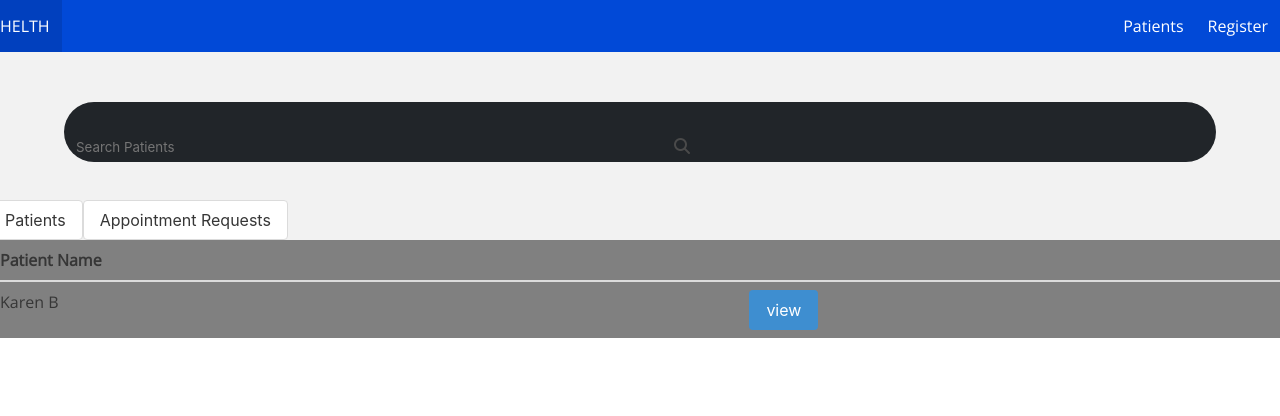
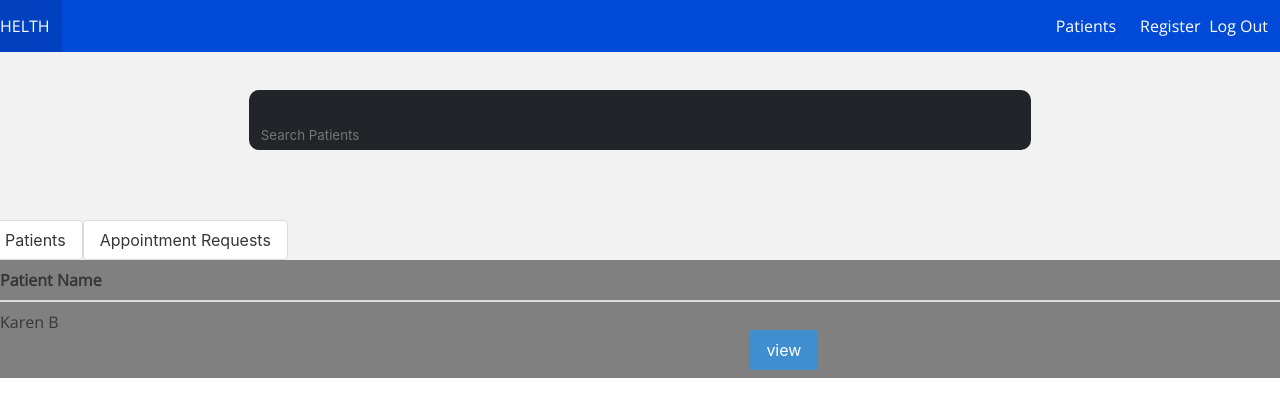
Before and after one commit to mununuribonjesi/cssd-health-client, a React (Create React App) app: page /patientScreen in a window 1280 px wide. Shown: the top 416 px of the page. Built offline with nearby package versions, Linux system fonts and the light colour scheme; sample sign-in values are in the browser's storage.

Commit message:
search function centered

```diff
--- a/src/Contexts/authContext.js
+++ b/src/Contexts/authContext.js
@@ -1,5 +1,6 @@
 import React, { createContext, Component } from 'react';
 import axios from 'axios';
+import { Redirect } from 'react-router-dom';
 
 //creating Auth context
 
@@ -10,16 +11,20 @@ class AuthenticationProvider extends Component {
     constructor(props) {
         super(props)
 
-        this.state = {
-            isAuthenticated: false,
-            username: '',
-            password: ''
-        }
-
         this.submitForm = this.submitForm.bind(this);
         this.onChange = this.onChange.bind(this)
     }
 
+    state = {
+        isAuthenticated: false,
+        username: '',
+        password: ''
+    }
+
+    userLogout(){
+        localStorage.removeItem('token');
+        window.location.reload();
+      };
     //UserAuthentication
 
     async login() {
@@ -44,7 +49,6 @@ class AuthenticationProvider extends Component {
     }
 
     onChange = (e) => {
-
         this.setState({
             [e.target.name]: e.target.value
         })
@@ -59,7 +63,7 @@ class AuthenticationProvider extends Component {
         return (
             <AuthContext.Provider
                 value={{...this.state,onChange: this.onChange
-                ,submitForm: this.submitForm}}>
+                ,submitForm: this.submitForm,userLogout:this.userLogout}}>
                 {this.props.children}
             </AuthContext.Provider>
         )
--- a/src/components/Login.css
+++ b/src/components/Login.css
@@ -5,7 +5,7 @@ input{
 
 .box {
 
-    padding: 10.25rem !important;
+    padding: 5.25rem !important;
 }
 
 
@@ -14,10 +14,10 @@ input{
     width: 0 !important;
 }
 
-button
+.button
 {
 
-    margin-top: 50px;
+    margin-top: 20px;
 
 
 
--- a/src/components/nav.js
+++ b/src/components/nav.js
@@ -1,19 +1,22 @@
 import React, { Component } from 'react';
 import './nav.css';
+import authContext, { AuthContext } from '../Contexts/authContext';
+import { Redirect } from 'react-router-dom';
 
 export class NavBar extends Component {
+    static contextType = authContext;
+
   render() {
     return (
+
       <nav className="navbar is-primary" role="navigation">
         <div className="container">
           <div className="navbar-brand">
-            <a href="/" className="navbar-item">
+            <a href="patientScreen" className="navbar-item">
               HELTH
               </a>
-
           </div>
         </div>
-
         <div className="navbar-start">
           <a href='patientScreen' className="navbar-item">
             Patients
@@ -23,6 +26,24 @@ export class NavBar extends Component {
             Register
           </a>
         </div>
+
+        <AuthContext.Consumer>
+          {(context) => {
+            var { isAuthenticated, username, password, onChange, submitForm, userLogout } = context;
+            console.log(context)
+            const token = localStorage.getItem('token');
+            if (token) {
+              return <div className="navbar-end">
+                <a onClick={userLogout} className="navbar-item">
+                  Log Out
+              </a>
+              </div>
+            }
+
+          }}
+        </AuthContext.Consumer>
+
+
       </nav>
     );
   }
--- a/src/components/patientScreen.css
+++ b/src/components/patientScreen.css
@@ -20,14 +20,12 @@ margin-top: 0px;
   width: 100%;
 }
 .searchbar {
-
-
         margin-bottom: 50px;
         margin-top: 50px;
         height: 60px;
-        min-width: 0px;
+        min-width: 60%;
         background-color: #212529;
-        border-radius: 30px;
+        border-radius: 10px;
         padding: 10px;
         z-index: 99999;
 }
--- a/src/components/patientScreen.js
+++ b/src/components/patientScreen.js
@@ -1,8 +1,9 @@
 import React, { Component } from 'react';
 import './patientScreen.css';
-import {Line } from 'react-chartjs-2';
+import { Line } from 'react-chartjs-2';
 
 class patientScreen extends Component {
+
   constructor(props) {
     super(props)
     this.showAppointments = this.showAppointments.bind(this);
@@ -16,8 +17,7 @@ class patientScreen extends Component {
     }
   }
 
-    healthData()
-    {
+  healthData() {
     var recentHealthData = {
       labels: ['January', 'February', 'March', 'April', 'May', 'June', 'July'],
       datasets: [
@@ -48,27 +48,26 @@ class patientScreen extends Component {
     return recentHealthData;
   }
 
-  showAppointments (){
+  showAppointments() {
 
-        this.setState({isPatients:false});
-        this.setState({isView:false});
-        this.setState({isAppointmentRequest:true});
+    this.setState({ isPatients: false });
+    this.setState({ isView: false });
+    this.setState({ isAppointmentRequest: true });
   }
 
-    showView(){
+  showView() {
 
-        this.setState({isPatients:false});
-        this.setState({isAppointmentRequest:false});
-        this.setState({isView:true});
+    this.setState({ isPatients: false });
+    this.setState({ isAppointmentRequest: false });
+    this.setState({ isView: true });
 
   }
 
-     showPatients ()
-    {
+  showPatients() {
 
-        this.setState({isView:false});
-        this.setState({isAppointmentRequest:false});
-        this.setState({isPatients:true});
+    this.setState({ isView: false });
+    this.setState({ isAppointmentRequest: false });
+    this.setState({ isPatients: true });
 
   }
 
@@ -80,23 +79,17 @@ class patientScreen extends Component {
     const recentHealthdata = this.healthData;
     const recentDataActivity = this.healthData;
 
-
-
-
     return (
 
 
       <div className="">
-
-            <div className="">
-        <div className="container">
-            <div className="searchbar">
-               <input type="text" class="search_input" placeholder="Search Patients"/>
-      <i class="fa fa-search"></i>
+        <div className="columns is-centered">
+          <div className="column searchbar">
+            <input type="text" className="search_input" placeholder="Search Patients" />
           </div>
         </div>
 
-            <div className = "columns">
+        <div className="columns">
           <div className="is-one-fifth">
             <button onClick={this.showPatients} className="button is-Dark">Patients</button>
           </div>
@@ -105,7 +98,6 @@ class patientScreen extends Component {
             <button onClick={this.showAppointments} className="button is-Dark">Appointment Requests</button>
           </div>
         </div>
-
 
         <div>
           {isAppointmentRequest &&
@@ -174,7 +166,7 @@ class patientScreen extends Component {
 
                             <Line
                         height={70}
-  data={recentHealthdata}/>
+                        data={recentHealthdata} />
 
 
                     </th>
@@ -185,7 +177,7 @@ class patientScreen extends Component {
 
                             <Line
                         height={70}
-data={recentDataActivity}/>
+                        data={recentDataActivity} />
                     </th>
                   </tr>
 
@@ -208,7 +200,6 @@ data={recentDataActivity}/>
             </div>}
         </div>
       </div>
-</div>
 
     );
   }
```
Also changed, not shown: src/App.js (+5 -3 lines). Lines whose indentation alone changed are shown as unchanged.
